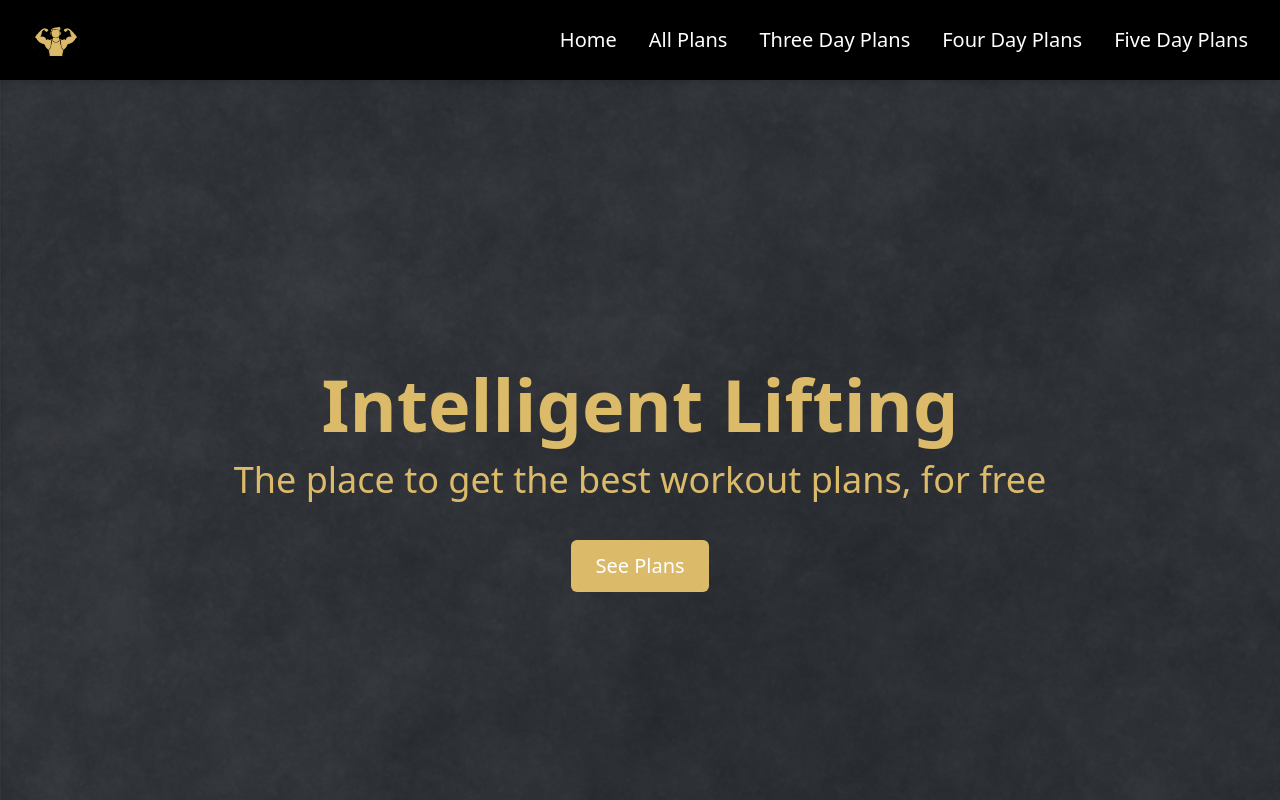
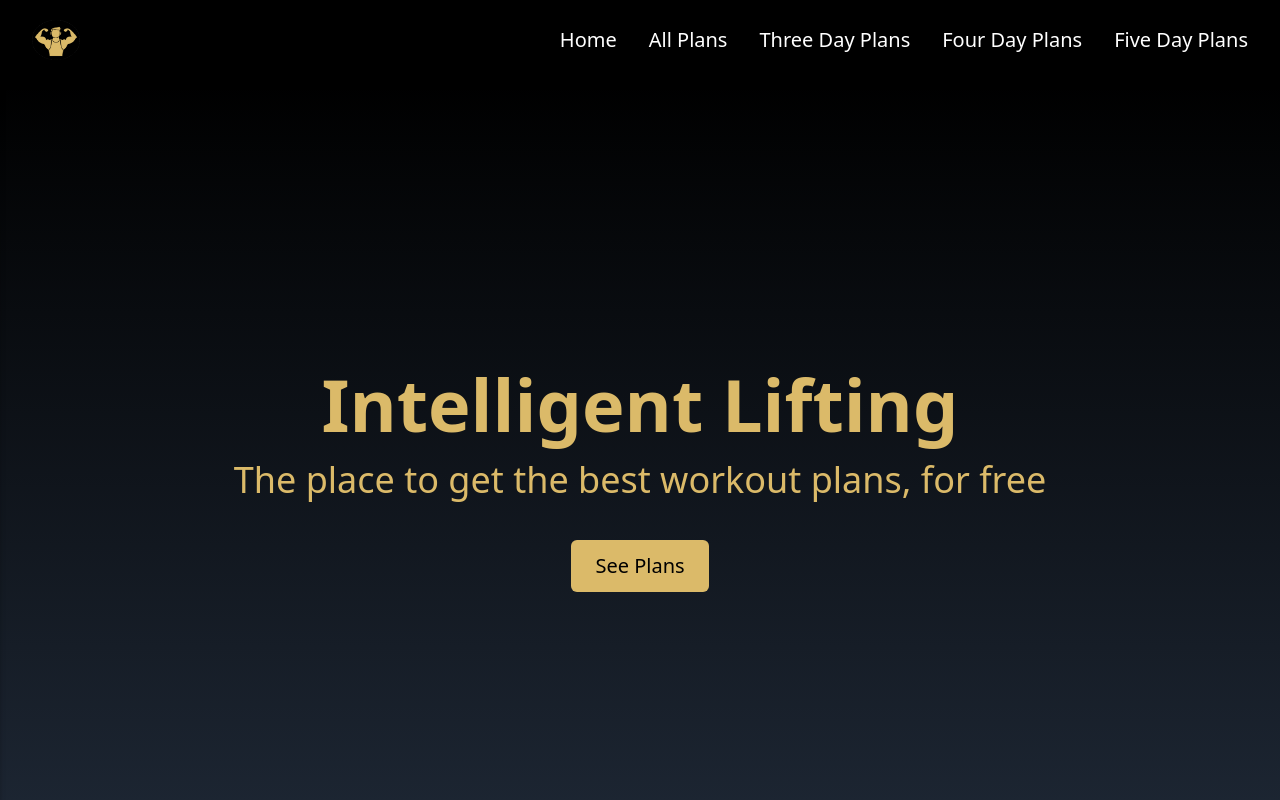
Before and after one commit to jburanpuri/IntelligentLifting, a Next.js app: page / in a window 1280 px wide. Shown: the top 800 px of the page. Built offline with nearby package versions, Linux system fonts and the light colour scheme.

Commit message:
testing new gradient

```diff
--- a/components/HeroComponent/hero.js
+++ b/components/HeroComponent/hero.js
@@ -4,12 +4,12 @@ import Link from "next/link";
 export default function Hero() {
     return (
       <div>
-<section style={{backgroundImage: "url('/bg.png')"}} className="flex flex-col min-h-screen">
+<section className="flex flex-col min-h-screen bg-gradient-to-t from-gray-800 to-black">
             <div className="flex-1 flex items-center">
             <div className="text-center mx-auto">
-              <h1 className="font-extrabold text-7xl text-primary ">Intelligent Lifting</h1>
+              <h1 className="font-extrabold text-7xl text-primary">Intelligent Lifting</h1>
               <p className="px-4 font-normal text-primary text-4xl mt-5 ">The place to get the best workout plans, for free</p>
-              <Link className="px-6 py-3 text-xl inline-block rounded-md bg-primary text-white hover:bg-cyan-400 transition-colors mt-10 " href="/plans">See Plans</Link>
+              <Link className="px-6 py-3 text-xl inline-block rounded-md bg-primary text-black hover:bg-cyan-400 transition-colors mt-10 " href="/plans">See Plans</Link>
             </div>
           </div>
         </section>
```
